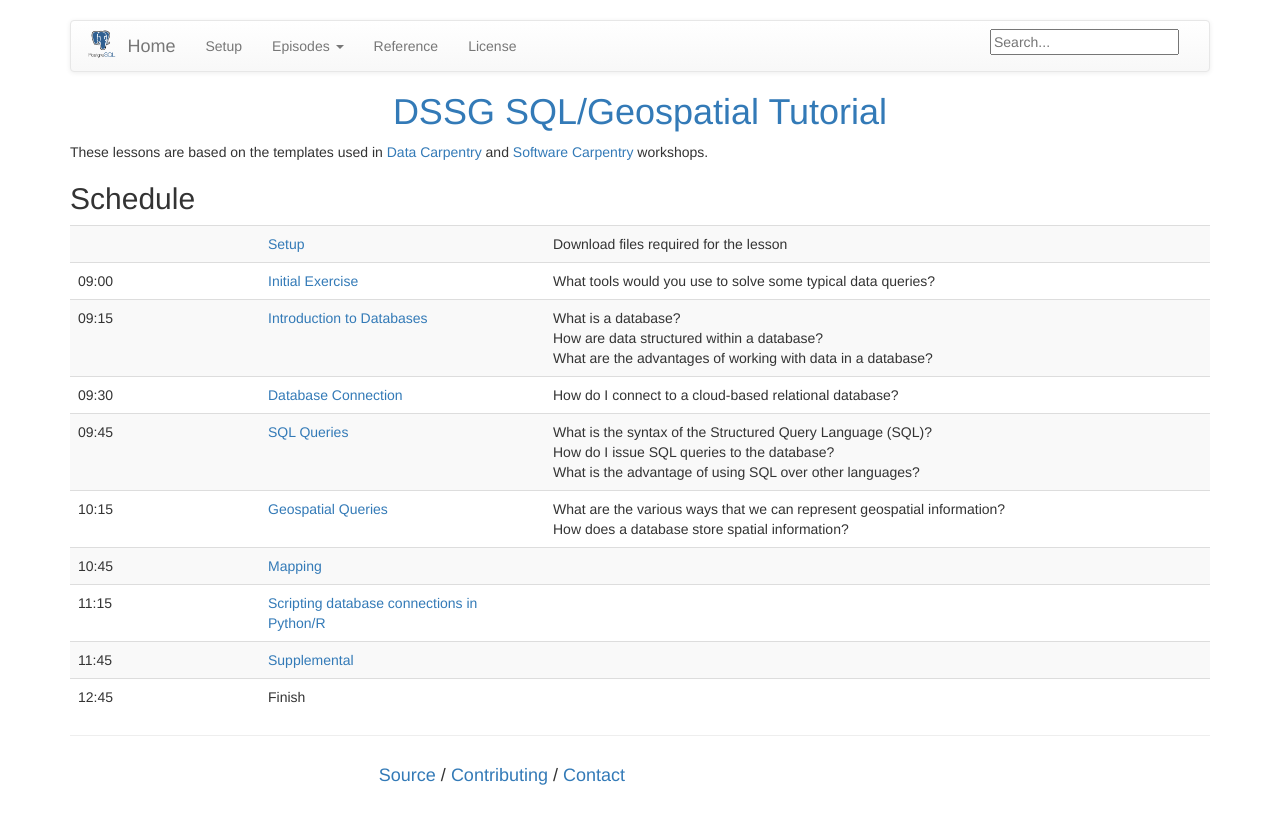
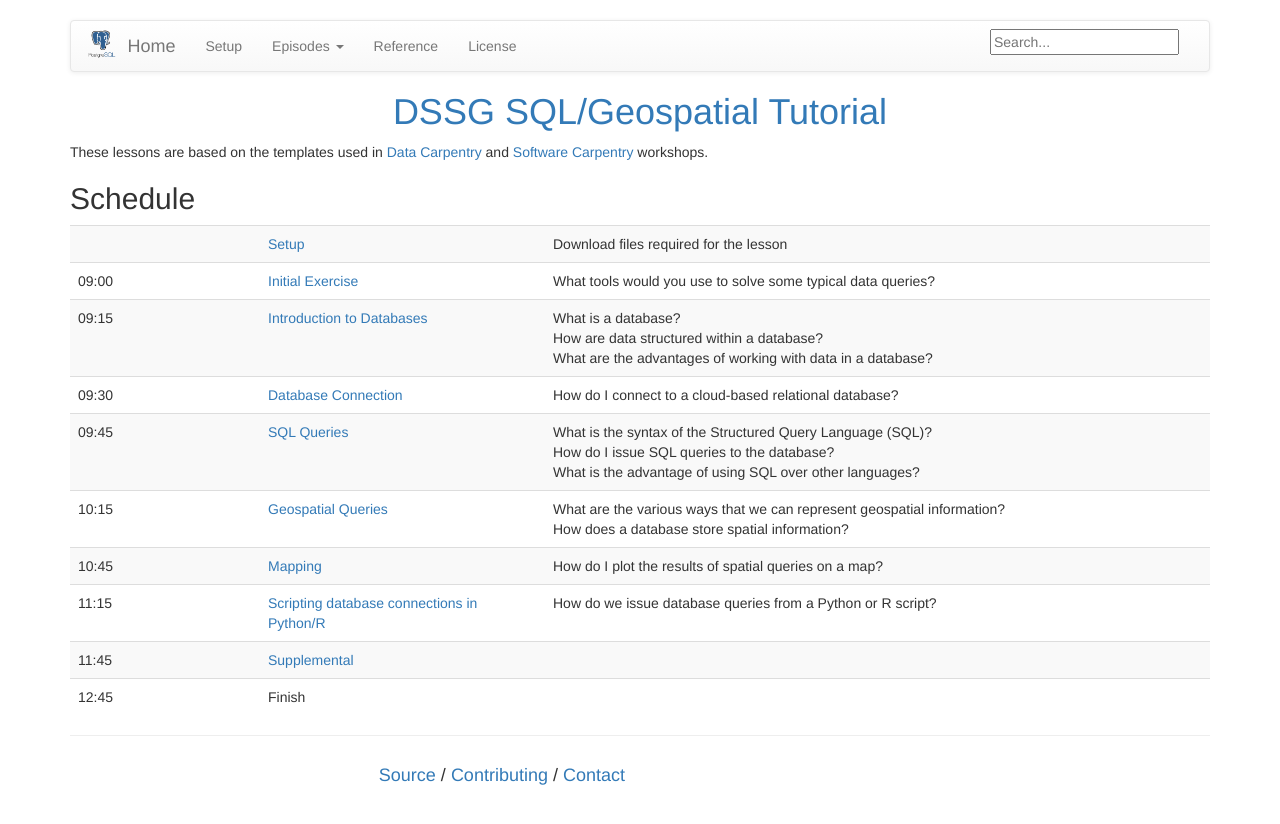
Before and after one commit to uwescience/SQL-geospatial-tutorial, a Jekyll site: the page built from index.md, in a window 1280 px wide. Shown: the top 824 px of the page. Built offline with Jekyll 4.4.1, drawn with Linux system fonts in a browser that asks for light colours.

Commit message:
add in questions and learning objectives to lessons 5 and 6

```diff
--- a/_episodes/05-mapping.md
+++ b/_episodes/05-mapping.md
@@ -3,8 +3,12 @@
 teaching: 10
 exercises: 20
 questions:
+- "How do I plot the results of spatial queries on a map?"
 objectives:
+- "Learn about the various options for visualizing geospatial datasets."
 keypoints:
+- "GIS software provides a graphical user interface for running geospatial queries and making maps of the results"
+- "QGIS is a particularly good software for interfacing with PostGIS"
 ---
 
 #### Plotting your data on a map:
--- a/_episodes/06-databaseScripting.md
+++ b/_episodes/06-databaseScripting.md
@@ -3,8 +3,12 @@
 teaching: 10
 exercises: 20
 questions:
+- "How do we issue database queries from a Python or R script?"
 objectives:
+- "Learn about the protocols for connecting to a database from scripts"
 keypoints:
+- "All database functionality can be accessed through Python or R scripts"
+- "This is an important way to ensure reproducibility and transferability of our work"
 ---
 
 
```
